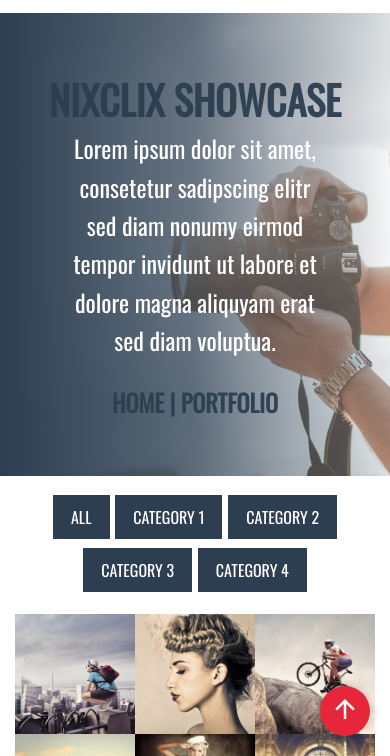
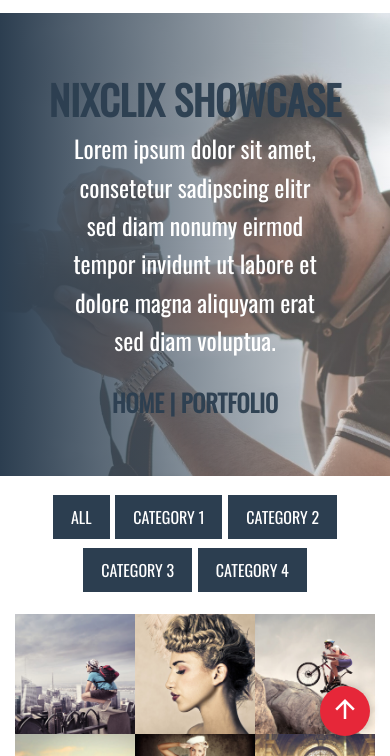
Before and after one commit to Arvind-Maddala/lenze-photography, a plain HTML site: page index.html in a window 390 px wide. Shown: the part 88-844 px from the top of the page. Drawn offline with nearby package versions, Linux system fonts and the light colour scheme.

Commit message:
media queries updated

```diff
--- a/style.css
+++ b/style.css
@@ -485,6 +485,7 @@ margin-top:10px;
 @media (max-width:768px) {
 
 
+
   .navbar{
     position:relative;
   }
@@ -522,6 +523,8 @@ margin-top:10px;
 
 
 /* Header */
+
+
 
 .header__context{
   padding: 2rem;
@@ -652,3 +655,19 @@ margin-top:10px;
     transform: rotate(45deg) translate(-5px, -6px);
 }
 }
+
+
+@media (max-width:414px){
+
+.header__banner {
+  background: url("./images/photographer-beard-mobile.jpeg") no-repeat center/cover;
+  height:100%;
+  width: 100%;
+}
+.header__overlay {
+  background-image: linear-gradient(to right,rgba(44, 62, 80, 1),rgba(255,255,255, 0.3));
+  height:100%;
+  width: 100%;
+  color:white;
+}
+}
```
Also changed, not shown: images/photographer-beard-mobile.jpeg (added).
